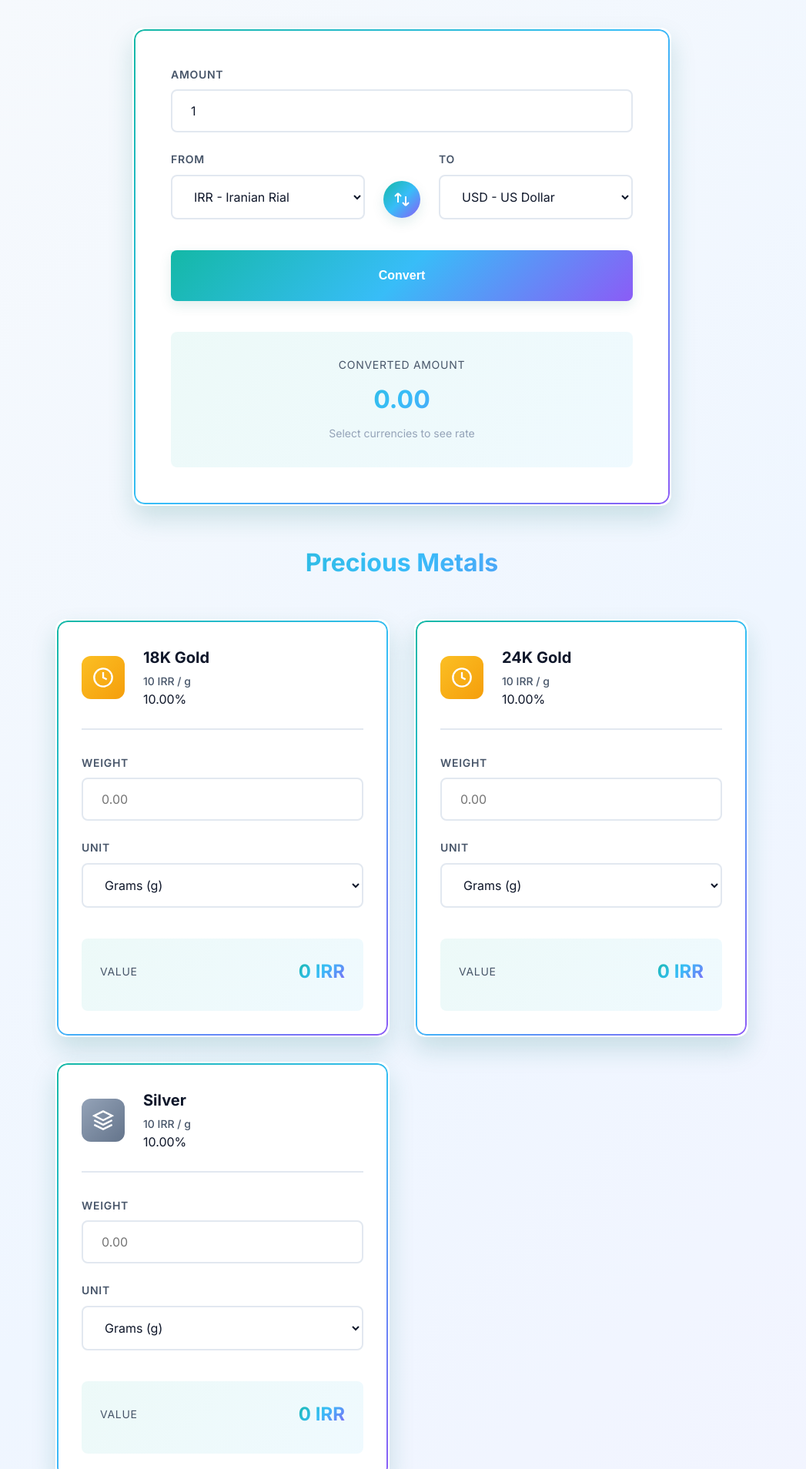
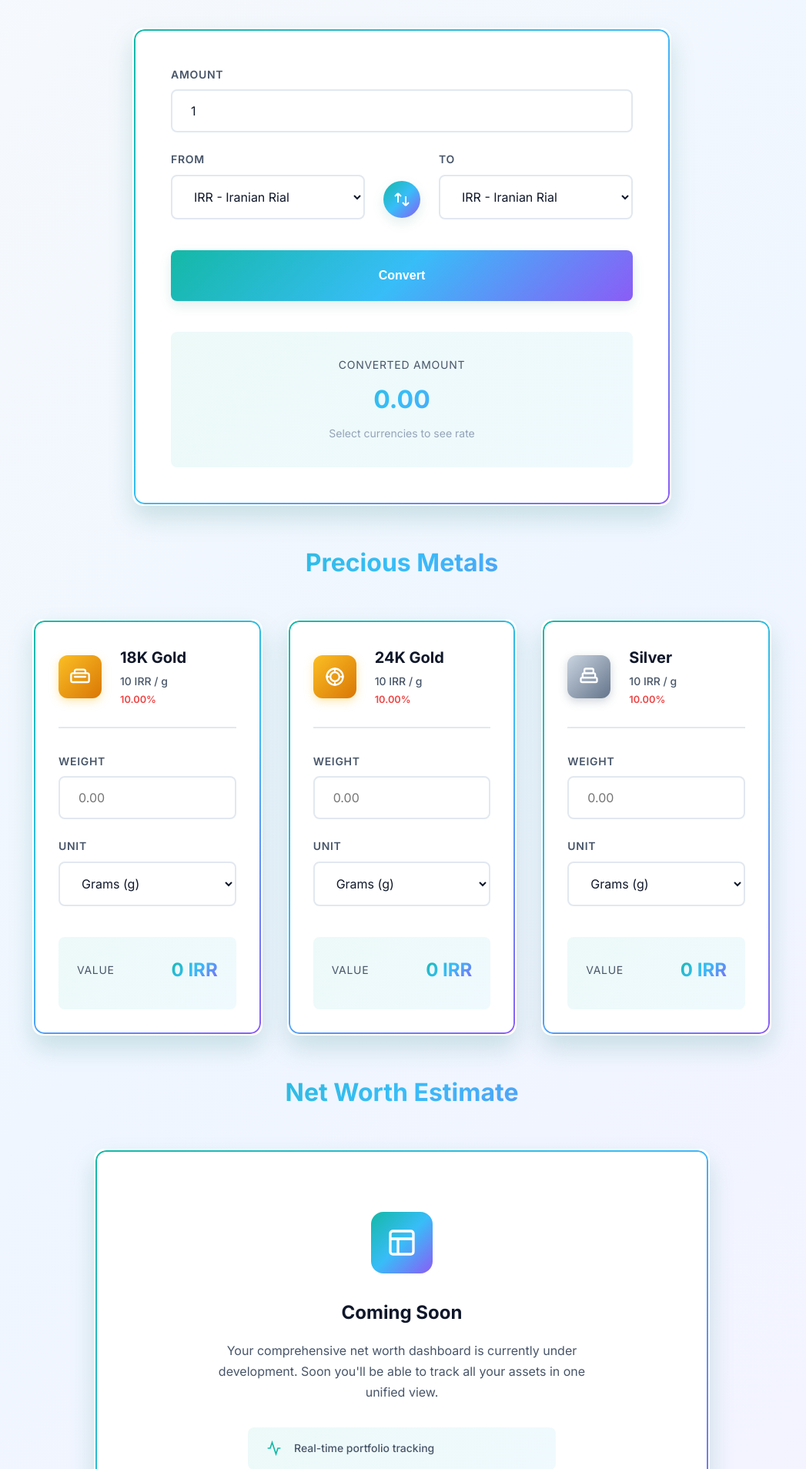
Before and after one commit to Amir-Sajedi/FinanceHub, a Django app: template bkiblog/conversionapp/templates/conversionapp/converter.html in a window 1280 px wide. Shown: the part 434-2342 px from the top of the page at 77% size, without its empty margins (118-1165 px from the left). Run offline with Django 5.2, Linux system fonts and the light colour scheme; the template is opened without the code that fills it: most values are stand-ins (such as "Sample title", 1, 10 or a date in 2020).

Commit message:
fix templates

```diff
--- a/bkiblog/blog/views.py
+++ b/bkiblog/blog/views.py
@@ -1,4 +1,4 @@
-from django.http import HttpResponse
+from django.http import HttpResponseRedirect,HttpResponse
 from django.contrib.auth import authenticate, login
 from django.shortcuts import render, redirect
 from django.views.generic import TemplateView
@@ -21,8 +21,7 @@ def user_login(request):
             if user is not None:
                     login(request, user)
                     return redirect('home')
-            else:
-                return HttpResponse("invalid login")
+
 
     else:
         form = LoginForm()
--- a/bkiblog/conversionapp/static/converter.css
+++ b/bkiblog/conversionapp/static/converter.css
@@ -160,9 +160,9 @@
 /* Precious Metals Section */
 .metals-grid {
     display: grid;
-    grid-template-columns: repeat(auto-fit, minmax(320px, 1fr));
+    grid-template-columns: repeat(auto-fit, minmax(280px, 1fr));
     gap: var(--spacing-lg);
-    max-width: 900px;
+    max-width: 960px;
     margin: 0 auto;
 }
 
@@ -195,6 +195,7 @@
 
 .metal-card:hover {
     box-shadow: var(--shadow-lg);
+    transform: translateY(-2px);
 }
 
 .metal-header {
@@ -217,11 +218,13 @@
 }
 
 .gold-icon {
-    background: linear-gradient(135deg, #fbbf24 0%, #f59e0b 100%);
+    background: linear-gradient(135deg, #fbbf24 0%, #d97706 100%);
+    box-shadow: 0 4px 12px rgba(251, 191, 36, 0.35);
 }
 
 .silver-icon {
-    background: linear-gradient(135deg, #94a3b8 0%, #64748b 100%);
+    background: linear-gradient(135deg, #cbd5e1 0%, #64748b 100%);
+    box-shadow: 0 4px 12px rgba(100, 116, 139, 0.30);
 }
 
 .metal-icon svg {
@@ -241,6 +244,20 @@
     font-size: 0.875rem;
     color: var(--text-secondary);
     font-weight: 500;
+}
+
+.metal-change {
+    font-size: 0.8rem;
+    font-weight: 600;
+    margin-top: 0.2rem;
+}
+
+.metal-change.positive {
+    color: #10b981;
+}
+
+.metal-change.negative {
+    color: #ef4444;
 }
 
 .metal-form {
@@ -384,11 +401,12 @@
 
     .swap-btn {
         transform: rotate(90deg);
-        margin: 0;
+        margin: 0 auto;
     }
 
     .metals-grid {
         grid-template-columns: 1fr;
+        max-width: 480px;
     }
 
     .result-value {
--- a/bkiblog/conversionapp/templates/conversionapp/converter.html
+++ b/bkiblog/conversionapp/templates/conversionapp/converter.html
@@ -59,8 +59,6 @@
                     <div class="input-group">
                         <label for="to-currency">To</label>
                         <select id="to-currency">
-                            <option value="USD">USD - US Dollar</option>
-                            <option value="IQD">IQD - Iraqi Dinar</option>
                             <option value="IRR">IRR - Iranian Rial</option>
                         </select>
                     </div>
@@ -81,14 +79,17 @@
     <section class="metals-section">
         <h2 class="section-title">Precious Metals</h2>
         <div class="metals-grid">
+
             <!-- 18K Gold -->
             {% if exchange_rates.gold_18k %}
             <div class="metal-card">
                 <div class="metal-header">
                     <div class="metal-icon gold-icon">
-                        <svg viewBox="0 0 24 24" fill="none" stroke="currentColor" stroke-width="2">
-                            <circle cx="12" cy="12" r="10"/>
-                            <path d="M12 6v6l4 2"/>
+                        <!-- Gold bar / bullion icon -->
+                        <svg viewBox="0 0 24 24" fill="none" stroke="currentColor" stroke-width="2" stroke-linecap="round" stroke-linejoin="round">
+                            <rect x="2" y="8" width="20" height="10" rx="2"/>
+                            <path d="M6 8V6a2 2 0 0 1 2-2h8a2 2 0 0 1 2 2v2"/>
+                            <line x1="6" y1="12" x2="18" y2="12"/>
                         </svg>
                     </div>
                     <div class="metal-info">
@@ -127,9 +128,11 @@
             <div class="metal-card">
                 <div class="metal-header">
                     <div class="metal-icon gold-icon">
-                        <svg viewBox="0 0 24 24" fill="none" stroke="currentColor" stroke-width="2">
-                            <circle cx="12" cy="12" r="10"/>
-                            <path d="M12 6v6l4 2"/>
+                        <!-- Gold coin / medallion icon -->
+                        <svg viewBox="0 0 24 24" fill="none" stroke="currentColor" stroke-width="2" stroke-linecap="round" stroke-linejoin="round">
+                            <circle cx="12" cy="12" r="9"/>
+                            <circle cx="12" cy="12" r="5"/>
+                            <path d="M12 3v2M12 19v2M3 12h2M19 12h2"/>
                         </svg>
                     </div>
                     <div class="metal-info">
@@ -168,9 +171,11 @@
             <div class="metal-card">
                 <div class="metal-header">
                     <div class="metal-icon silver-icon">
-                        <svg viewBox="0 0 24 24" fill="none" stroke="currentColor" stroke-width="2">
-                            <path d="M12 2L2 7l10 5 10-5-10-5z"/>
-                            <path d="M2 17l10 5 10-5M2 12l10 5 10-5"/>
+                        <!-- Silver ingot / stacked bars icon -->
+                        <svg viewBox="0 0 24 24" fill="none" stroke="currentColor" stroke-width="2" stroke-linecap="round" stroke-linejoin="round">
+                            <rect x="3" y="13" width="18" height="5" rx="1.5"/>
+                            <rect x="5" y="8" width="14" height="5" rx="1.5"/>
+                            <rect x="7" y="3" width="10" height="5" rx="1.5"/>
                         </svg>
                     </div>
                     <div class="metal-info">
@@ -202,6 +207,7 @@
                 </div>
             </div>
             {% endif %}
+
         </div>
     </section>
 
```
Also changed, not shown: bkiblog/db.sqlite3.
